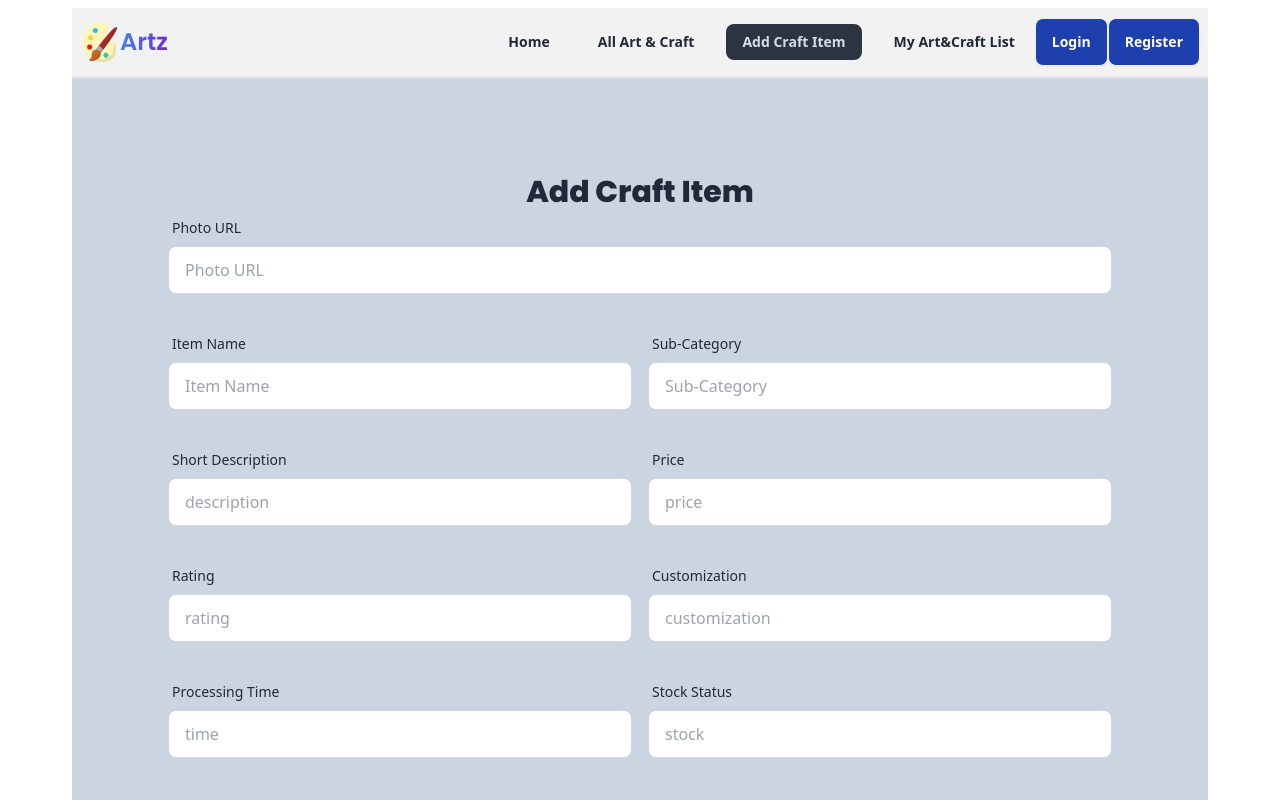
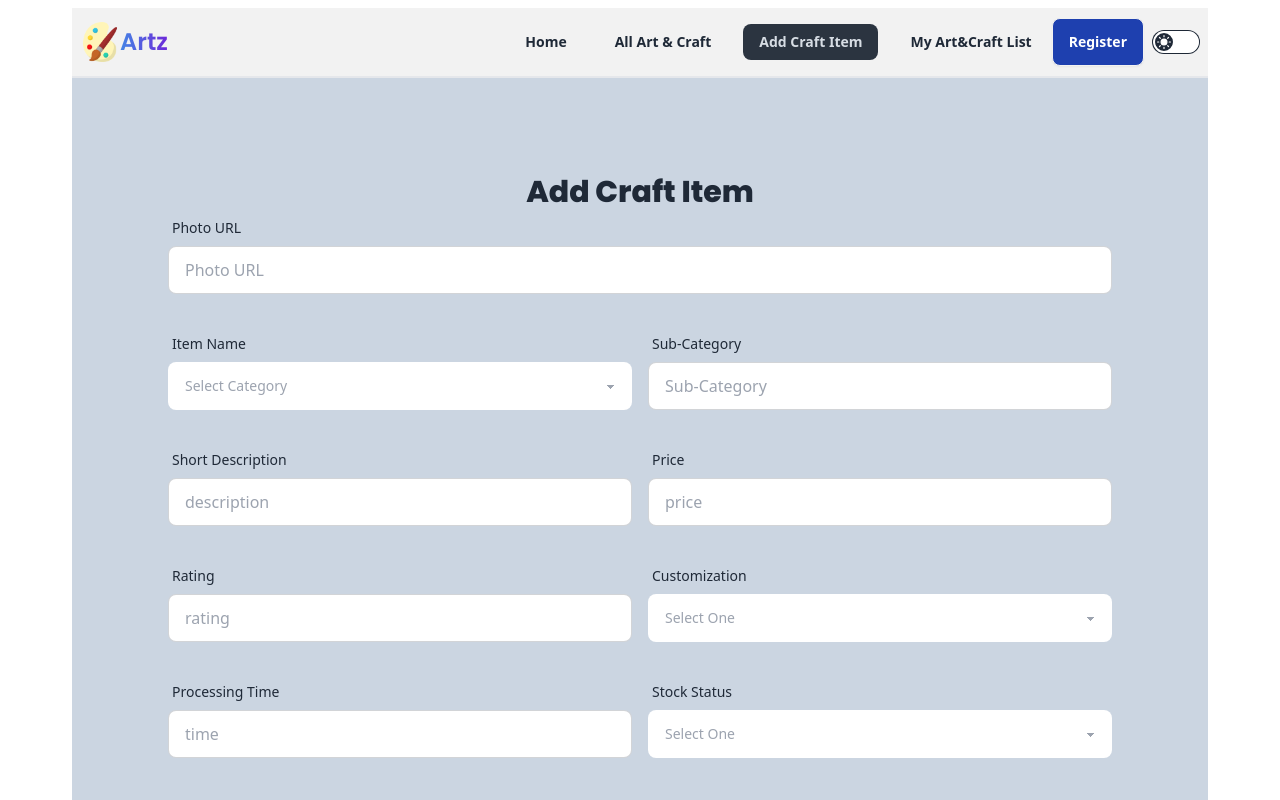
Before and after one commit to Mostaryj/art-client-a10, a React (Vite) app: page /addCraft in a window 1280 px wide. Shown: the top 800 px of the page. Built offline with nearby package versions, Linux system fonts and the light colour scheme; no server answers.

Commit message:
added details page

```diff
--- a/src/components/AddCraft.jsx
+++ b/src/components/AddCraft.jsx
@@ -1,15 +1,8 @@
 import Swal from "sweetalert2";
 import Nav from "../pages/shared/Nav";
 
-
-
-
-
-
 const AddCraft = () => {
-
-
-    const handleAddCraft = event =>{
+  const handleAddCraft = (event) => {
     event.preventDefault();
     const form = event.target;
     const photo = form.photo.value;
@@ -18,27 +11,38 @@ const AddCraft = () => {
     const description = form.description.value;
     const price = form.price.value;
     const rating = form.rating.value;
-     const customization  = form.customization.value;
+    const customization = form.customization.value;
     const time = form.time.value;
     const stock = form.stock.value;
     const name = form.name.value;
     const email = form.email.value;
 
-
-     const newArt = {photo, item, sub, description, price, rating, customization, time, stock, name, email}
+    const newArt = {
+      photo,
+      item,
+      sub,
+      description,
+      price,
+      rating,
+      customization,
+      time,
+      stock,
+      name,
+      email,
+    };
 
     console.log(newArt);
 
     //send data to server
-     fetch('http://localhost:5000/art',{
+    fetch("http://localhost:5000/art", {
       method: "POST",
       headers: {
-        'content-type': 'application/json'
+        "content-type": "application/json",
       },
-      body: JSON.stringify(newArt)
+      body: JSON.stringify(newArt),
     })
-     .then(res => res.json())
-     .then(data => {
+      .then((res) => res.json())
+      .then((data) => {
         console.log(data);
         if (data.insertedId) {
           Swal.fire({
@@ -48,11 +52,8 @@ const AddCraft = () => {
             confirmButtonText: "Cool",
           });
         }
-
-     })
-
-
-    }
+      });
+  };
 
   return (
     <div>
@@ -84,14 +85,21 @@ const AddCraft = () => {
               <label className="label">
                 <span className="label-text">Item Name</span>
               </label>
-              <label className="input-group">
-                <input
-                  type="text"
-                  name="item"
-                  placeholder="Item Name"
-                  className="input input-bordered w-full"
-                />
-              </label>
+
+               <select className="select text-gray-400">
+                <option disabled selected>
+                  Select Category
+                </option>
+
+                <option>Landscape Painting:</option>
+                <option>Portrait Drawing</option>
+                <option>Watercolour Painting</option>
+                <option>Oil Painting</option>
+                <option>Charcoal Sketching</option>
+                <option>Cartoon Drawing</option>
+
+
+              </select>
             </div>
             <div className="form-control md:w-1/2 ml-4">
               <label className="label">
@@ -152,20 +160,21 @@ const AddCraft = () => {
               </label>
             </div>
             <div className="form-control md:w-1/2 ml-4">
+
               <label className="label">
                 <span className="label-text">Customization</span>
               </label>
-              <label className="input-group">
-                <input
-                  type="text"
-                  name="customization"
-                  placeholder="customization"
-                  className="input input-bordered w-full"
-                />
-              </label>
+              <select className="select text-gray-400">
+                <option disabled selected>
+                  Select One
+                </option>
+
+                <option>Yes</option>
+                <option>No</option>
+              </select>
             </div>
           </div>
-          {/* form processing time and stock stactus */}
+          {/* form processing time and stock status */}
           <div className="md:flex mb-8">
             <div className="form-control md:w-1/2">
               <label className="label">
@@ -181,17 +190,18 @@ const AddCraft = () => {
               </label>
             </div>
             <div className="form-control md:w-1/2 ml-4">
+
                  <label className="label">
                 <span className="label-text">Stock Status</span>
               </label>
-              <label className="input-group">
-                <input
-                  type="text"
-                  name="stock"
-                  placeholder="stock"
-                  className="input input-bordered w-full"
-                />
-              </label>
+              <select className="select text-gray-400">
+                <option disabled selected>
+                  Select One
+                </option>
+
+                <option>Made-to-Order</option>
+                <option>In Stock</option>
+              </select>
             </div>
           </div>
           {/* form name, email */}
--- /dev/null
+++ b/src/components/Details/Details.jsx
@@ -0,0 +1,19 @@
+import { useLoaderData } from "react-router-dom";
+import Nav from "../../pages/shared/Nav";
+
+const Details = () => {
+
+    const cards  = useLoaderData();
+    console.log(cards);
+
+
+     return (
+         <div>
+             <Nav></Nav>
+             <h1>details</h1>
+
+        </div>
+    );
+};
+
+export default Details;
--- a/src/pages/shared/Nav.jsx
+++ b/src/pages/shared/Nav.jsx
@@ -1,11 +1,27 @@
 import { Link, NavLink } from "react-router-dom";
 import useAuth from "../../Hook/useAuth";
 import { renderToString } from "react-dom/server";
+import { useEffect, useState } from "react";
 
 const Nav = () => {
   const { logOut, user } = useAuth();
 
   // console.log(user);
+
+  const [theme, setTheme] = useState(() => {
+    const storedTheme = localStorage.getItem('theme');
+    return storedTheme ? storedTheme : 'light';
+  });
+
+  useEffect(() => {
+    localStorage.setItem('theme', theme);
+    document.querySelector('html').setAttribute('data-theme', theme);
+  }, [theme]);
+
+  const handleToggle = () => {
+    const newTheme = theme === 'dark' ? 'light' : 'dark';
+    setTheme(newTheme);
+  };
 
   const tooltipContent = <>{user?.displayName || "User name not found"}</>;
   const tooltipString = renderToString(tooltipContent);
@@ -78,61 +94,89 @@ const Nav = () => {
         </div>
 
         {user && (
-          <div className="navbar-end gap-4">
-            <div className="dropdown dropdown-end ">
-              <label
-                tabIndex={0}
-                className="tooltip tooltip-bottom mr-4  btn btn-ghost  btn-circle avatar"
-                data-tip={tooltipString}
-              >
-                <div className="w-12 rounded-full ">
+          // <div className="navbar-end gap-4">
+          //   <div className="dropdown dropdown-end ">
+          //     <label
+          //       tabIndex={0}
+          //       className="tooltip tooltip-bottom mr-4  btn btn-ghost  btn-circle avatar"
+          //       data-tip={tooltipString}
+          //     >
+          //       <div className="w-12 rounded-full ">
+          //         <img
+          //           src={
+          //             user?.photoURL ||
+          //             "https://daisyui.com/images/stock/        photo-1534528741775-53994a69daeb.jpg"
+          //           }
+          //         />
+
+          //         <button
+          //           className="btn text-white absolute mt-8 right-0  p-2 rounded-md shadow-md opacity-0 hover:opacity-100 transition-opacity hover:bg-blue-800 duration-300"
+          //           onClick={logOut}
+          //         >
+          //           LogOut
+          //         </button>
+
+          //         {/* <div className="tooltip-content absolute bg-white p-2 rounded-md shadow-md hidden opacity-0 hover:opacity-100 transition-opacity duration-300">
+          //           {tooltipContent}
+          //         </div> */}
+          //       </div>
+          //     </label>
+          //   </div>
+          // </div>
+
+          <div className="dropdown dropdown-hover ">
             <img
+              className="lg:w- rounded-full"
               src={
                 user?.photoURL ||
                 "https://daisyui.com/images/stock/photo-1534528741775-53994a69daeb.jpg"
               }
             />
+            <ul
+              tabIndex={0}
+              className="dropdown-content z-[1] menu p-2 shadow bg-base-100 rounded-box "
+            >
+              {user?.displayName || "User name not found"}
 
-
+              <Link to="/login">
+                {user ? (
                   <button
-                    className="btn text-white absolute mt-8 right-0  p-2 rounded-md shadow-md opacity-0 hover:opacity-100 transition-opacity hover:bg-blue-800 duration-300"
                     onClick={logOut}
+                    className="btn bg-cyan-500 text-white"
                   >
                     LogOut
                   </button>
+                ) : (
+                  <button
+                    onClick={logOut}
+                    className="btn bg-blue-800 text-white"
+                  >
+                    Login
+                  </button>
+                )}
 
-                  {/* <div className="tooltip-content absolute bg-white p-2 rounded-md shadow-md hidden opacity-0 hover:opacity-100 transition-opacity duration-300">
-                    {tooltipContent}
-                  </div> */}
-                </div>
-              </label>
-            </div>
+
+              </Link>
+            </ul>
           </div>
         )}
 
         <div className=" ">
-          <Link to="/login">
-            {/* {user ? ( */}
-
-            {/* <button
-                onClick={logOut}
-                className="btn bg-cyan-500 text-white"
-              >
+          {/* <Link to="/login">
+            {user ? (
+              <button onClick={logOut} className="btn bg-cyan-500 text-white">
                 LogOut
-              </button> */}
-
-            {/* )
-             : ( */}
-
+              </button>
+            ) : (
               <button
                 //  onClick={logOut}
                 className="btn bg-blue-800 text-white"
               >
                 Login
               </button>
+            )}
+          </Link> */}
 
-            {/* )} */}
-          </Link>
           <Link to="/register">
             <button
               //  onClick={logOut}
@@ -142,9 +186,52 @@ const Nav = () => {
             </button>
           </Link>
         </div>
+        <label className="cursor-pointer ml-2 grid place-items-center">
+            <input
+            onChange={handleToggle}
+              type="checkbox"
+              className="toggle theme-controller bg-base-content row-start-1 col-start-1 col-span-2"
+            />
+            <svg
+              className="col-start-1 row-start-1 stroke-base-100 fill-base-100"
+              xmlns="http://www.w3.org/2000/svg"
+              width="14"
+              height="14"
+              viewBox="0 0 24 24"
+              fill="none"
+              stroke="currentColor"
+              strokeWidth="2"
+              strokeLinecap="round"
+              strokeLinejoin="round"
+            >
+              <circle cx="12" cy="12" r="5" />
+              <path d="M12 1v2M12 21v2M4.2 4.2l1.4 1.4M18.4 18.4l1.4 1.4M1 12h2M21 12h2M4.2 19.8l1.4-1.4M18.4 5.6l1.4-1.4" />
+            </svg>
+            <svg
+              className="col-start-2 row-start-1 stroke-base-100 fill-base-100"
+              xmlns="http://www.w3.org/2000/svg"
+              width="14"
+              height="14"
+              viewBox="0 0 24 24"
+              fill="none"
+              stroke="currentColor"
+              strokeWidth="2"
+              strokeLinecap="round"
+              strokeLinejoin="round"
+            >
+              <path d="M21 12.79A9 9 0 1 1 11.21 3 7 7 0 0 0 21 12.79z"></path>
+            </svg>
+          </label>
       </div>
+
+
     </div>
   );
 };
 
 export default Nav;
+{
+  /* <button onClick={logOut} className="btn bg-blue-800 text-white">
+                LogOut
+              </button> */
+}
--- a/tailwind.config.js
+++ b/tailwind.config.js
@@ -12,4 +12,9 @@ export default {
     },
   },
   plugins: [require("daisyui")],
+
+  daisyui: {
+    themes: ["light","dark"],
+},
+
 }
```
Also changed, not shown: src/components/Cards/Cards.jsx (added, +34 -0 lines), src/components/extra/About.jsx (added, +51 -0 lines), src/error/Error.jsx (+4 -3 lines), src/pages/Home/Home.jsx (+19 -32 lines), src/routes/Route.jsx (+8 -5 lines). Lines whose indentation alone changed are shown as unchanged.
